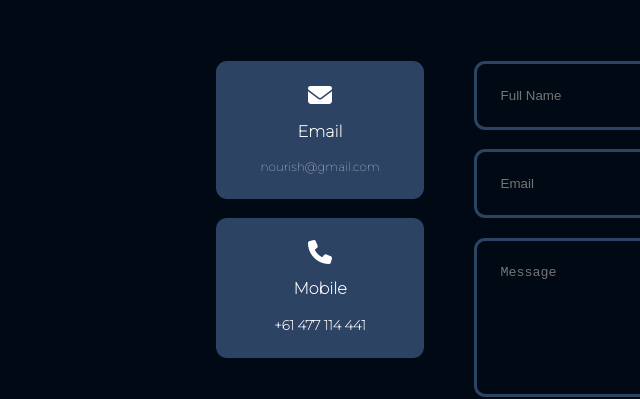
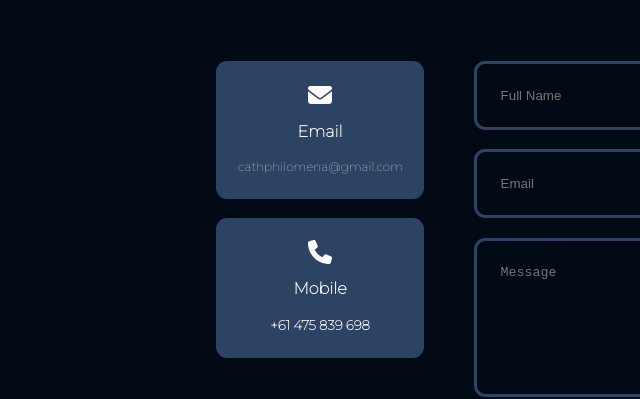
Before and after one commit to cathphilomena/catherinephilomena, a plain HTML site: page index.html in a window 1280 px wide. Shown: the part 2566-2965 px from the top of the page, 40-680 px from the left. Drawn offline with Linux system fonts and the light colour scheme; a web font is replaced by a local one.

Commit message:
Update index.html

```diff
--- a/index.html
+++ b/index.html
@@ -134,12 +134,12 @@
                 <article class="contact__option">
                     <div class="contact__option-icon"><i class="fa-solid fa-envelope"></i></div>
                     <h4>Email</h4>
-                    <a href="mailto:nourish@gmail.com">nourish@gmail.com</a>
+                    <a href="mailto:cathphilomena@gmail.com">cathphilomena@gmail.com</a>
                 </article>
                 <article class="contact__option">
                     <div class="contact__option-icon"><i class="fa-solid fa-phone"></i></div>
                     <h4>Mobile</h4>
-                    <h5>+61 477 114 441</h5>
+                    <h5>+61 475 839 698</h5>
                 </article>
             </div>
             <form action="https://formspree.io/f/xdoqojdw" method="POST" id="contact-form">
```
